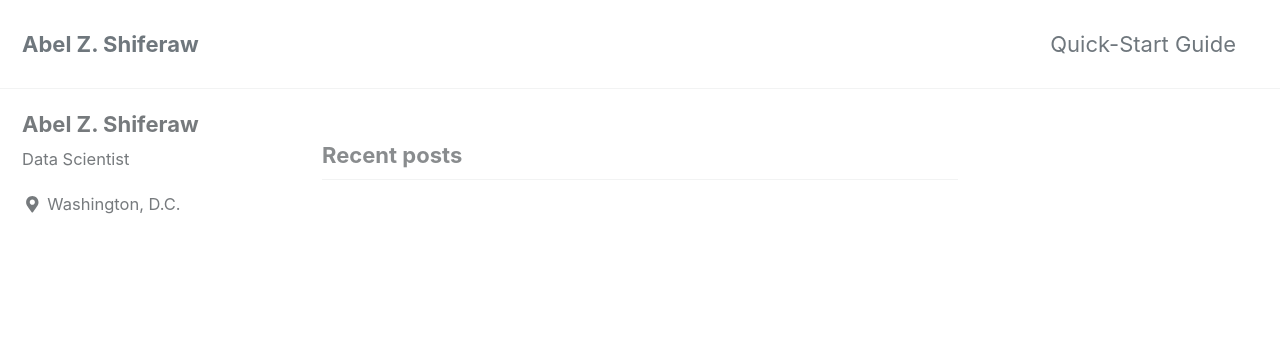
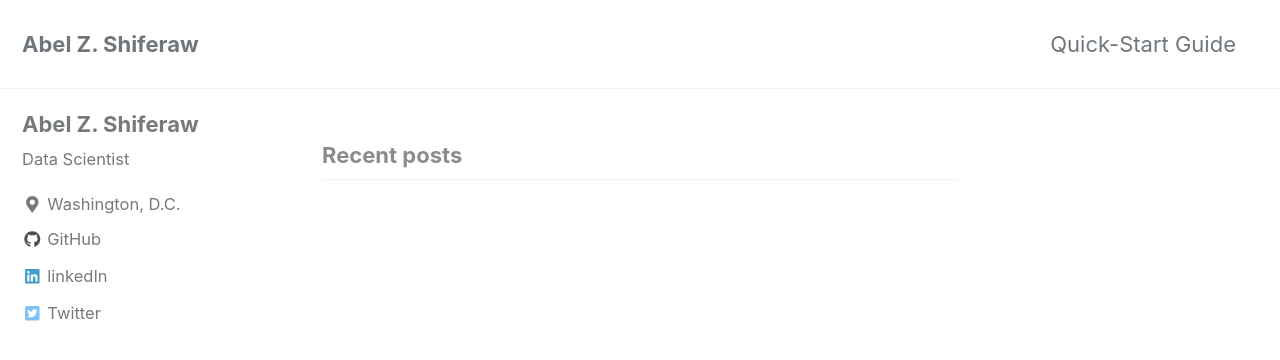
Before and after one commit to AbelZShiferaw/datascienceportfolio, a Jekyll site: the page built from index.html, in a window 1280 px wide and 900 px high. Shown: the top 360 px of the window. Built offline with Jekyll 4.4.1, drawn with Linux system fonts in a browser that asks for light colours; cached includes are drawn as plain includes; nearby versions of some CDN libraries; the list of posts is cut into pages by our own code.

Commit message:
social media and githun profiles

```diff
--- a/_config.yml
+++ b/_config.yml
@@ -118,18 +118,19 @@ author:
     - label: "Website"
       icon: "fas fa-fw fa-link"
       # url: "https://your-website.com"
-    - label: "Twitter"
-      icon: "fab fa-fw fa-twitter-square"
-      # url: "https://twitter.com/"
+
     - label: "Facebook"
       icon: "fab fa-fw fa-facebook-square"
       # url: "https://facebook.com/"
     - label: "GitHub"
       icon: "fab fa-fw fa-github"
-      # url: "https://github.com/AbelZerihunS"
-    - label: "Instagram"
-      icon: "fab fa-fw fa-instagram"
-      # url: "https://instagram.com/"
+      url: "https://github.com/AbelZerihunS"
+    - label: "linkedIn"
+      icon: "fab fa-fw fa-linkedin"
+      url: "https://www.linkedin.com/in/abel-z-shiferaw-272b19b/"
+    - label: "Twitter"
+      icon: "fab fa-fw fa-twitter-square"
+      url: "https://twitter.com/abellzerihun"
 
 # Site Footer
 footer:
```
